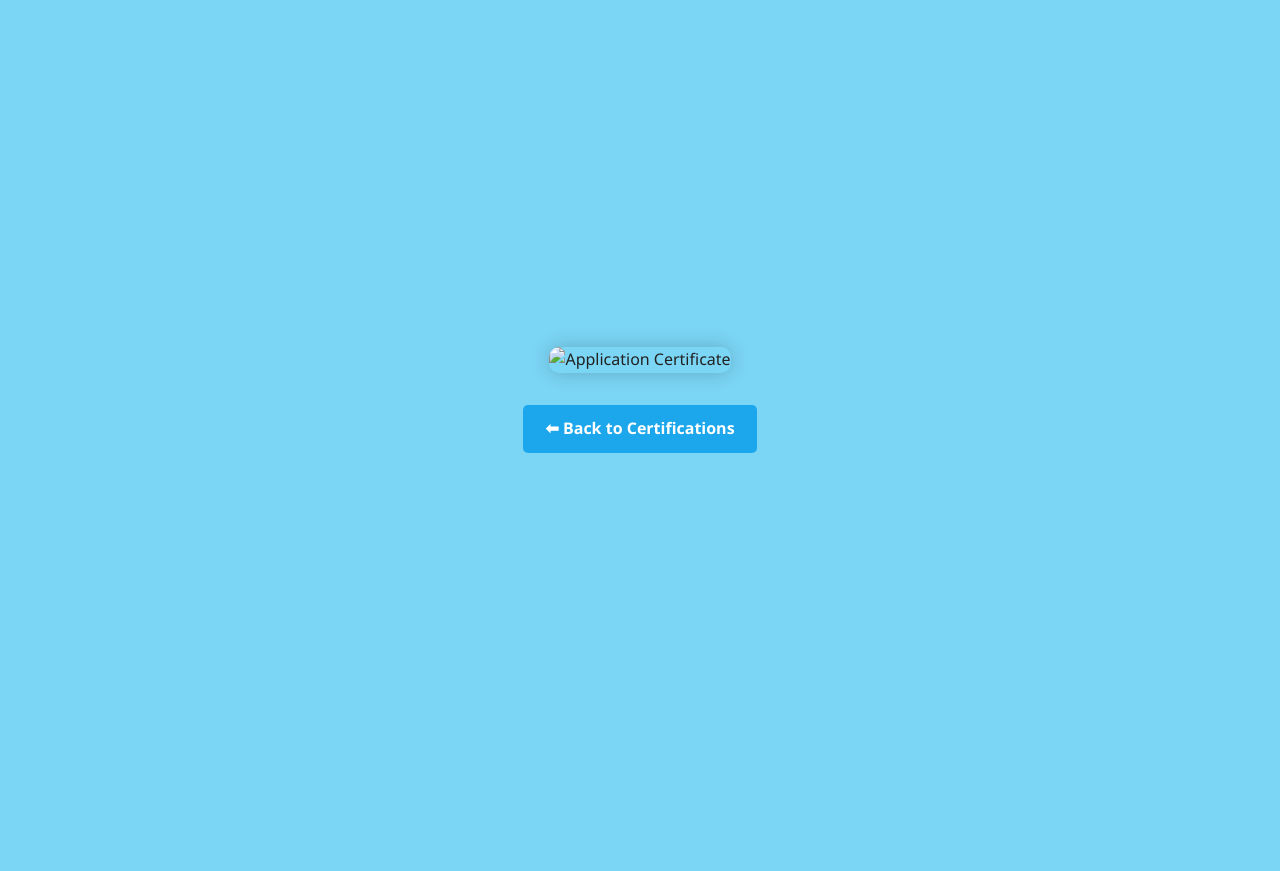
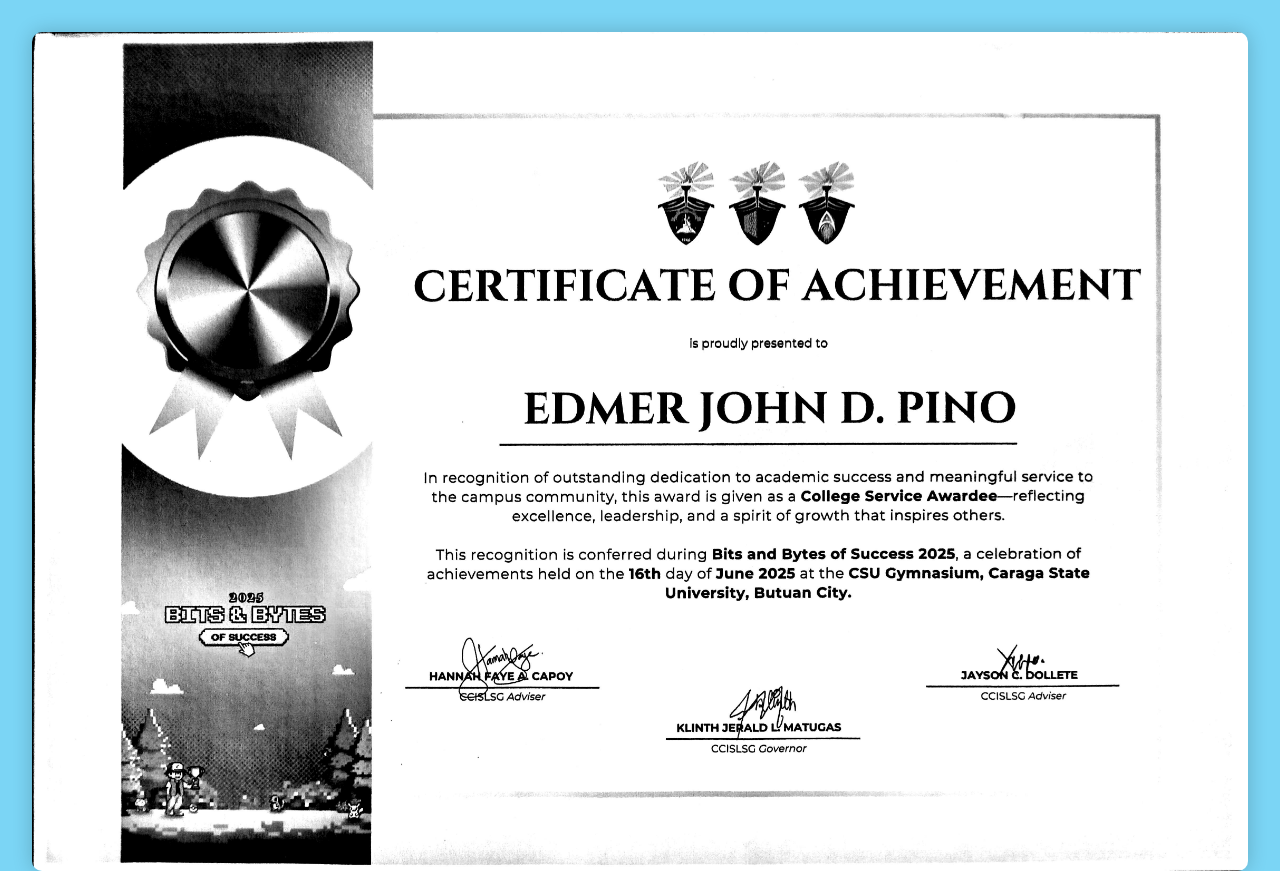
Before and after one commit to Edmercodes/Portfolio., a plain HTML site: page certapp.html in a window 1280 px wide. Shown: the top 871 px of the page. Before the commit the page ends 800 px from the top, so only its background shows below. Drawn offline with Linux system fonts and the light colour scheme.

Commit message:
certapp.html

```diff
--- a/certapp.html
+++ b/certapp.html
@@ -40,7 +40,7 @@
   </style>
 </head>
 <body>
-  <img src="images/certapp.jpg" alt="Application Certificate" class="cert-img">
+  <img src="certapp.jpg" alt="Application Certificate" class="cert-img">
   <a href="certifications.html" class="back-button">⬅ Back to Certifications</a>
 </body>
 </html>
```
